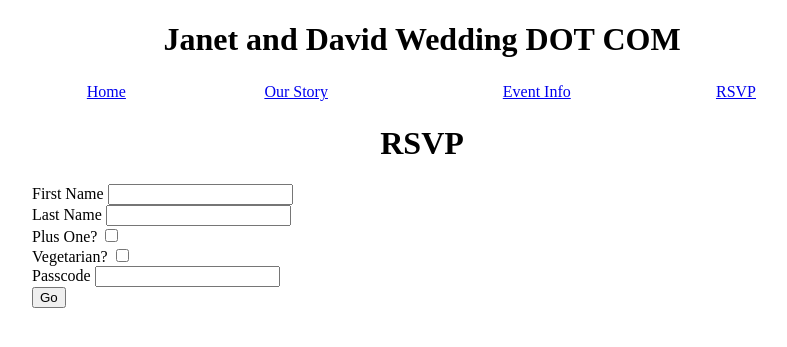
After one commit to davliu/wedding, a Flask app: page /rsvp in a window 1280 px wide. The commit adds this page. Shown: the top 347 px of the page, without its empty margins (218-1005 px from the left). Run offline with Flask 2, Linux system fonts and the light colour scheme; some libraries are stand-ins or nearby versions.

Commit message:
render RSVP form

```diff
--- a/app/__init__.py
+++ b/app/__init__.py
@@ -1,13 +1,18 @@
 # -*- coding: utf-8 -*-
 
 from flask import Flask
+from flask_wtf.csrf import CSRFProtect
+
 from config import configs
+
+csrf = CSRFProtect()
 
 def create_app():
     app = Flask(__name__, instance_relative_config=True)
     register_blueprints(app)
     app.config.from_object(configs["default"])
     app.config.from_pyfile("config.py", silent=True)
+    csrf.init_app(app)
     return app
 
 def register_blueprints(app):
--- a/app/pages/controllers.py
+++ b/app/pages/controllers.py
@@ -1,6 +1,7 @@
 # -*- coding: utf-8 -*-
 
-from flask import Blueprint, render_template
+from flask import Blueprint, render_template, request, flash, redirect, url_for
+from app.pages.forms import RSVPForm
 
 bp = Blueprint("pages", __name__)
 
@@ -15,3 +16,14 @@ def story():
 @bp.route("/event-info", methods=["GET"])
 def event():
     return render_template("pages/event-info.html")
+
+@bp.route("/rsvp", methods=["GET", "POST"])
+def rsvp():
+    if request.method == "POST":
+        form = RSVPForm()
+        if form.validate_on_submit():
+            flash("Thank you for registering!")
+            return redirect(url_for("pages.index"))
+    else:
+        form = RSVPForm()
+    return render_template("pages/rsvp.html", form=form)
--- /dev/null
+++ b/app/pages/forms.py
@@ -0,0 +1,33 @@
+# -*- coding: utf-8 -*-
+
+from flask_wtf import FlaskForm, RecaptchaField, Recaptcha
+from wtforms import StringField, BooleanField
+from wtforms.validators import DataRequired
+
+class RSVPForm(FlaskForm):
+    first_name = StringField(
+        "First Name", validators=[DataRequired(message="Your first name is required")])
+    last_name = StringField(
+        "Last Name", validators=[DataRequired(message="Your last name is required")])
+    has_plus_one = BooleanField("Plus One?")
+    plus_one_first_name = StringField("Plus First Name")
+    plus_one_last_name = StringField("Plus Last Name")
+    passcode = StringField(
+        "Passcode", validators=[DataRequired(message="Enter the passcode included in your invite")])
+    is_vegetarian = BooleanField("Vegetarian?")
+    recaptcha = RecaptchaField(validators=[Recaptcha(message="Solve the recaptcha correctly!")])
+
+    def validate(self):
+        valid = FlaskForm.validate(self)
+        if self.has_plus_one.data:
+            if not self.plus_one_first_name.data:
+                self.plus_one_first_name.errors.append("What is this person's first name?")
+                valid = False
+            if not self.plus_one_last_name.data:
+                self.plus_one_last_name.errors.append("What is this person's last name?")
+                valid = False
+
+        if not valid:
+            return False
+
+        return True
--- /dev/null
+++ b/app/static/js/rsvp.js
@@ -0,0 +1,15 @@
+$(function() {
+  var showPlusOne = function() {
+    if ($("#has_plus_one").is(":checked")) {
+      $(".plus-one").show();
+    } else {
+      $(".plus-one").hide();
+    }
+  };
+
+  $("#has_plus_one").on("change", function() {
+    showPlusOne();
+  });
+
+  showPlusOne();
+}())
--- /dev/null
+++ b/app/templates/_form_helpers.html
@@ -0,0 +1,9 @@
+{% macro render_errors(field) %}
+  {% if field.errors %}
+    <ul class=errors>
+    {% for error in field.errors %}
+      <li>{{ error }}</li>
+    {% endfor %}
+    </ul>
+  {% endif %}
+{% endmacro %}
--- /dev/null
+++ b/app/templates/flash_messages.html
@@ -0,0 +1,8 @@
+{% with messages = get_flashed_messages() %}
+  {% if messages %}
+    {% for message in messages %}
+        {{message}}
+      </div>
+    {% endfor %}
+  {% endif %}
+{% endwith %}
--- a/app/templates/layout.html
+++ b/app/templates/layout.html
@@ -9,10 +9,16 @@
   <meta name="viewport" content="width=device-width,initial-scale=1">
     <title>Janet and David Wedding</title>
     <link rel="stylesheet" href="{{ url_for("static", filename="css/index.css") }}" type="text/css">
+    <script
+      src="https://code.jquery.com/jquery-3.2.1.slim.min.js"
+      integrity="sha256-k2WSCIexGzOj3Euiig+TlR8gA0EmPjuc79OEeY5L45g="
+      crossorigin="anonymous">
+    </script>
   </head>
   <body class="wedding-bod">
     <h1>Janet and David Wedding DOT COM</h1>
     {% include "navbar.html" %}
+    {% include "flash_messages.html" %}
     {% block body %}
     {% endblock %}
   </body>
--- a/app/templates/navbar.html
+++ b/app/templates/navbar.html
@@ -4,7 +4,7 @@
       <td><a href="{{ url_for("pages.index") }}">Home</a></td>
       <td><a href="{{ url_for("pages.story") }}">Our Story</a></td>
       <td><a href="{{ url_for("pages.event") }}">Event Info</a></td>
-      <td><a href="{{ url_for("pages.index") }}">RSVP</a></td>
+      <td><a href="{{ url_for("pages.rsvp") }}">RSVP</a></td>
     </tr>
   </tbody>
 </table>
--- /dev/null
+++ b/app/templates/pages/rsvp.html
@@ -0,0 +1,46 @@
+{% from "_form_helpers.html" import render_errors %}
+
+{% extends "layout.html" %}
+
+{% block body %}
+<h1>RSVP</h1>
+
+<form method="POST" action="{{ url_for("pages.rsvp") }}">
+  {{ form.hidden_tag() }}
+  <div>
+    {{ form.first_name.label }} {{ form.first_name(size=20) }}
+    {{ render_errors(form.first_name) }}
+  </div>
+  <div>
+    {{ form.last_name.label }} {{ form.last_name(size=20) }}
+    {{ render_errors(form.last_name) }}
+  </div>
+  <div>
+    {{ form.has_plus_one.label }} {{ form.has_plus_one(size=50) }}
+    {{ render_errors(form.has_plus_one) }}
+  </div>
+  <div class="plus-one">
+    {{ form.plus_one_first_name.label }} {{ form.plus_one_first_name(size=20) }}
+    {{ render_errors(form.plus_one_first_name) }}
+  </div>
+  <div class="plus-one">
+    {{ form.plus_one_last_name.label }} {{ form.plus_one_last_name(size=20) }}
+    {{ render_errors(form.plus_one_last_name) }}
+  </div>
+  <div>
+    {{ form.is_vegetarian.label }} {{ form.is_vegetarian() }}
+    {{ render_errors(form.is_vegetarian) }}
+  </div>
+  <div>
+    {{ form.passcode.label }} {{ form.passcode() }}
+    {{ render_errors(form.passcode) }}
+  </div>
+  <div>
+    {{ form.recaptcha }}
+    {{ render_errors(form.recaptcha) }}
+  </div>
+  <input type="submit" value="Go">
+</form>
+
+<script src="{{ url_for("static", filename="js/rsvp.js") }}"></script>
+{% endblock %}
--- a/config.py
+++ b/config.py
@@ -2,6 +2,7 @@
 
 class Config(object):
     GOOGLE_BROWSER_KEY = "<API_KEY_HERE>"
+    SECRET_KEY = "SUPER_SECRET"
 
 
 configs = {
--- a/requirements.txt
+++ b/requirements.txt
@@ -1,2 +1,3 @@
 Flask==0.12.2
 Flask-Script==2.0.6
+Flask-WTF==0.14.2
```
